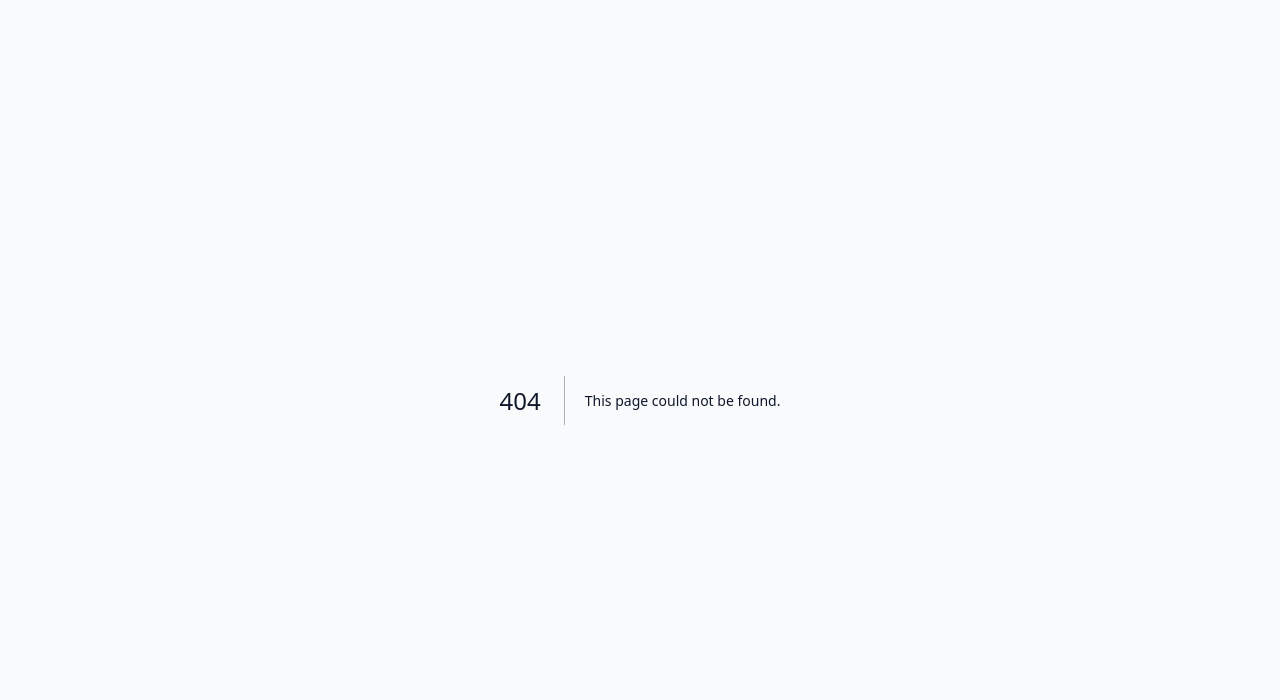
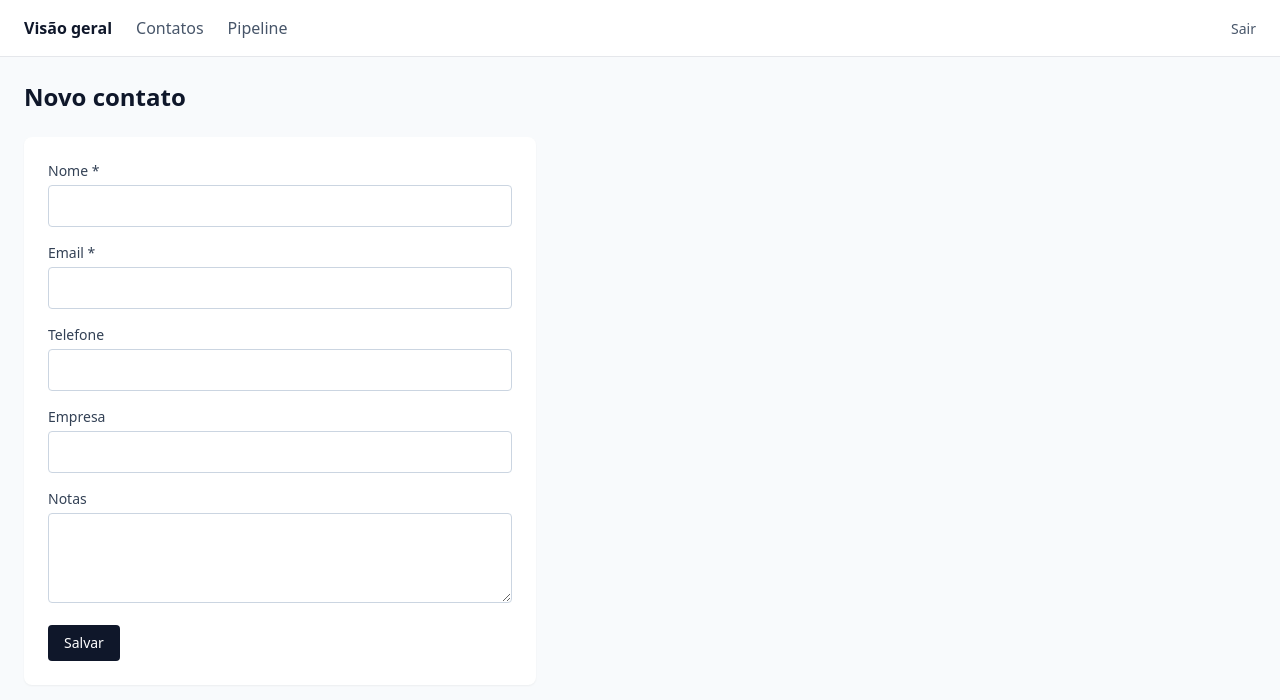
Before and after one commit to niltonnfn-a11y/crm-nilton, a Next.js app: page /dashboard/contatos/novo in a window 1280 px wide. Before the commit this address had no page. Shown: the top 700 px of the page. Built offline with nearby package versions, Linux system fonts and the light colour scheme.

Commit message:
feat: add contact create, edit and delete

```diff
--- /dev/null
+++ b/app/dashboard/contatos/[id]/page.tsx
@@ -0,0 +1,78 @@
+import { notFound } from 'next/navigation'
+import { createClient } from '@/lib/supabase/server'
+import { updateContact, deleteContact } from '../actions'
+
+export default async function EditContactPage({
+  params,
+}: {
+  params: Promise<{ id: string }>
+}) {
+  const { id } = await params
+  const supabase = await createClient()
+  const { data: contact } = await supabase.from('contacts').select('*').eq('id', id).single()
+
+  if (!contact) notFound()
+
+  const updateContactWithId = updateContact.bind(null, id)
+  const deleteContactWithId = deleteContact.bind(null, id)
+
+  return (
+    <div className="max-w-lg">
+      <h1 className="mb-6 text-2xl font-semibold text-slate-900">Editar contato</h1>
+      <form action={updateContactWithId} className="space-y-4 rounded-lg bg-white p-6 shadow-sm">
+        <div>
+          <label className="mb-1 block text-sm font-medium text-slate-700">Nome *</label>
+          <input
+            name="name"
+            defaultValue={contact.name}
+            required
+            className="w-full rounded border border-slate-300 px-3 py-2"
+          />
+        </div>
+        <div>
+          <label className="mb-1 block text-sm font-medium text-slate-700">Email *</label>
+          <input
+            name="email"
+            type="email"
+            defaultValue={contact.email}
+            required
+            className="w-full rounded border border-slate-300 px-3 py-2"
+          />
+        </div>
+        <div>
+          <label className="mb-1 block text-sm font-medium text-slate-700">Telefone</label>
+          <input
+            name="phone"
+            defaultValue={contact.phone ?? ''}
+            className="w-full rounded border border-slate-300 px-3 py-2"
+          />
+        </div>
+        <div>
+          <label className="mb-1 block text-sm font-medium text-slate-700">Empresa</label>
+          <input
+            name="company"
+            defaultValue={contact.company ?? ''}
+            className="w-full rounded border border-slate-300 px-3 py-2"
+          />
+        </div>
+        <div>
+          <label className="mb-1 block text-sm font-medium text-slate-700">Notas</label>
+          <textarea
+            name="notes"
+            defaultValue={contact.notes ?? ''}
+            rows={3}
+            className="w-full rounded border border-slate-300 px-3 py-2"
+          />
+        </div>
+        <button type="submit" className="rounded bg-slate-900 px-4 py-2 text-sm text-white">
+          Salvar
+        </button>
+      </form>
+      <form action={deleteContactWithId} className="mt-4">
+        <button type="submit" className="text-sm text-red-600 hover:text-red-800">
+          Excluir contato
+        </button>
+      </form>
+    </div>
+  )
+}
--- /dev/null
+++ b/app/dashboard/contatos/actions.ts
@@ -0,0 +1,45 @@
+'use server'
+
+import { redirect } from 'next/navigation'
+import { createClient } from '@/lib/supabase/server'
+
+export async function createContact(formData: FormData) {
+  const supabase = await createClient()
+  const {
+    data: { user },
+  } = await supabase.auth.getUser()
+
+  await supabase.from('contacts').insert({
+    user_id: user!.id,
+    name: formData.get('name') as string,
+    email: formData.get('email') as string,
+    phone: (formData.get('phone') as string) || null,
+    company: (formData.get('company') as string) || null,
+    notes: (formData.get('notes') as string) || null,
+  })
+
+  redirect('/dashboard/contatos')
+}
+
+export async function updateContact(id: string, formData: FormData) {
+  const supabase = await createClient()
+
+  await supabase
+    .from('contacts')
+    .update({
+      name: formData.get('name') as string,
+      email: formData.get('email') as string,
+      phone: (formData.get('phone') as string) || null,
+      company: (formData.get('company') as string) || null,
+      notes: (formData.get('notes') as string) || null,
+    })
+    .eq('id', id)
+
+  redirect('/dashboard/contatos')
+}
+
+export async function deleteContact(id: string) {
+  const supabase = await createClient()
+  await supabase.from('contacts').delete().eq('id', id)
+  redirect('/dashboard/contatos')
+}
--- /dev/null
+++ b/app/dashboard/contatos/novo/page.tsx
@@ -0,0 +1,39 @@
+import { createContact } from '../actions'
+
+export default function NewContactPage() {
+  return (
+    <div className="max-w-lg">
+      <h1 className="mb-6 text-2xl font-semibold text-slate-900">Novo contato</h1>
+      <form action={createContact} className="space-y-4 rounded-lg bg-white p-6 shadow-sm">
+        <div>
+          <label className="mb-1 block text-sm font-medium text-slate-700">Nome *</label>
+          <input name="name" required className="w-full rounded border border-slate-300 px-3 py-2" />
+        </div>
+        <div>
+          <label className="mb-1 block text-sm font-medium text-slate-700">Email *</label>
+          <input
+            name="email"
+            type="email"
+            required
+            className="w-full rounded border border-slate-300 px-3 py-2"
+          />
+        </div>
+        <div>
+          <label className="mb-1 block text-sm font-medium text-slate-700">Telefone</label>
+          <input name="phone" className="w-full rounded border border-slate-300 px-3 py-2" />
+        </div>
+        <div>
+          <label className="mb-1 block text-sm font-medium text-slate-700">Empresa</label>
+          <input name="company" className="w-full rounded border border-slate-300 px-3 py-2" />
+        </div>
+        <div>
+          <label className="mb-1 block text-sm font-medium text-slate-700">Notas</label>
+          <textarea name="notes" rows={3} className="w-full rounded border border-slate-300 px-3 py-2" />
+        </div>
+        <button type="submit" className="rounded bg-slate-900 px-4 py-2 text-sm text-white">
+          Salvar
+        </button>
+      </form>
+    </div>
+  )
+}
```
